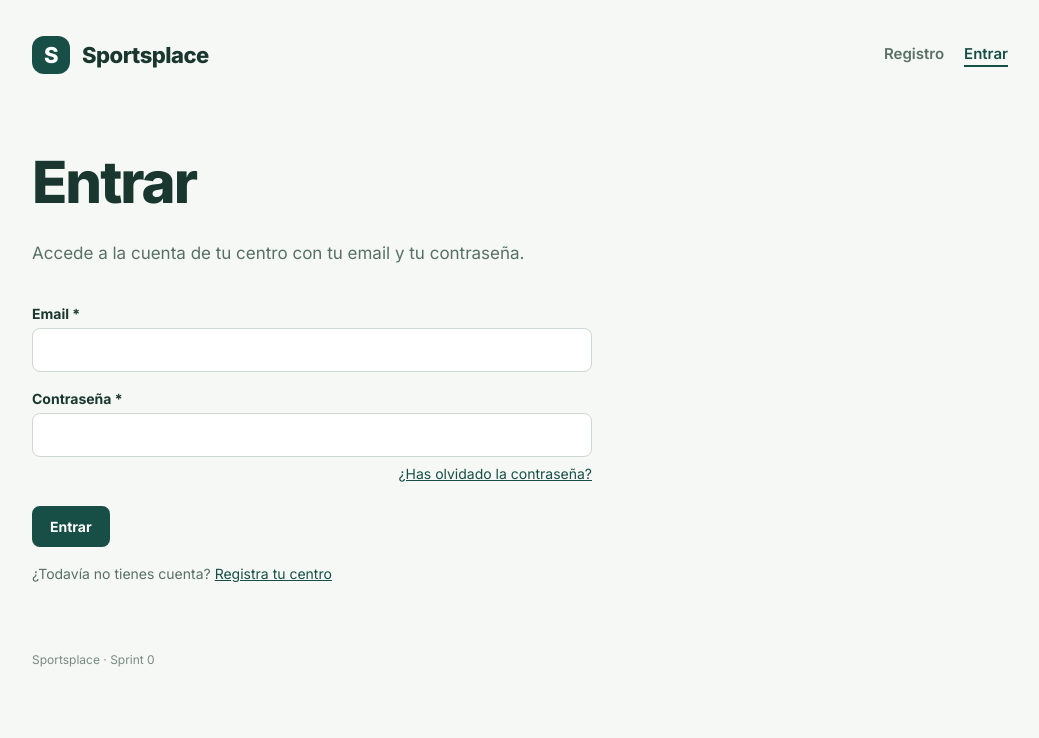
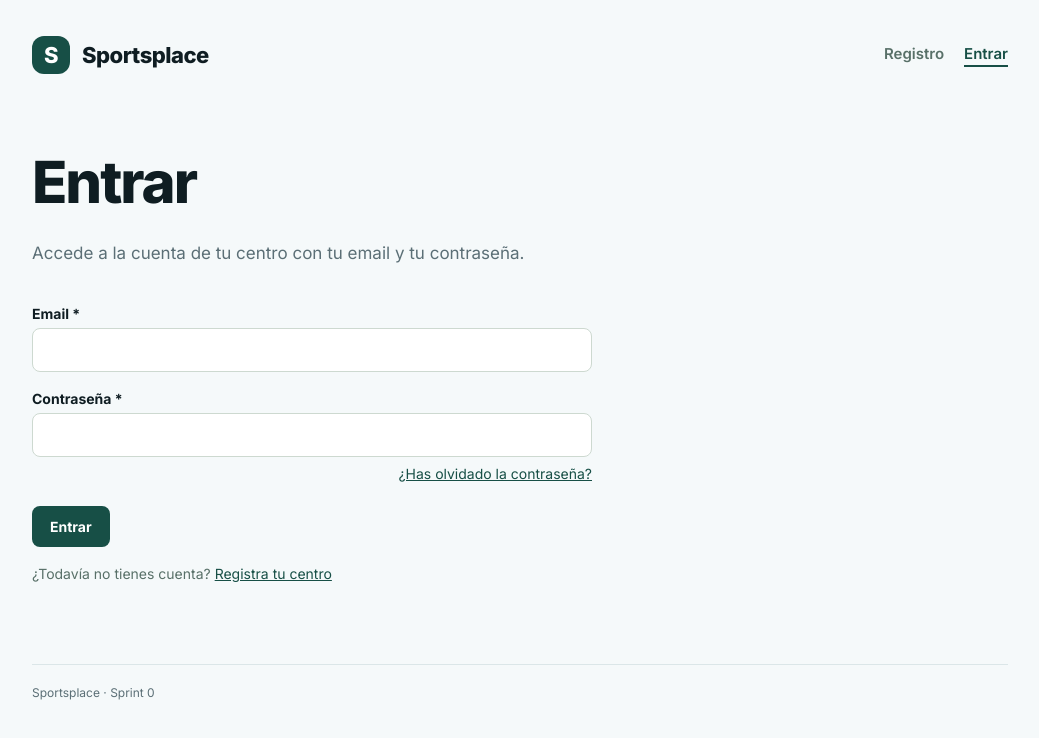
Before and after one commit to UB-ES-A4-2026/sportsplace, a React (Vite) app in the folder frontend/: page /entrar in a window 1280 px wide. Shown: the top 738 px of the page, without its empty margins (120-1159 px from the left). Built offline with nearby package versions, Linux system fonts and the light colour scheme.

Commit message:
Diseño S2: fondo, letra Inter y colores de la portada con las variables de tokens.css

```diff
--- a/frontend/src/styles.css
+++ b/frontend/src/styles.css
@@ -1,7 +1,10 @@
+/* Diseño S2 (#250): colores, letra y sombras salen de las variables de tokens.css. */
+@import './diseno/tokens.css';
+
 :root {
-  font-family: Inter, ui-sans-serif, system-ui, -apple-system, BlinkMacSystemFont, "Segoe UI", sans-serif;
-  color: #19372f;
-  background: #f5f8f4;
+  font-family: var(--s2-letra);
+  color: var(--s2-tinta);
+  background: var(--s2-fondo);
   font-synthesis: none;
   text-rendering: optimizeLegibility;
   -webkit-font-smoothing: antialiased;
@@ -16,25 +19,25 @@ button { font: inherit; }
 .brand { display: flex; align-items: center; gap: 12px; font-size: 22px; font-weight: 750; letter-spacing: -0.5px; }
 .brand-mark { display: grid; place-items: center; width: 38px; height: 38px; border-radius: 12px; color: white; background: #174f46; }
 .intro { max-width: 780px; padding: 76px 0 42px; }
-.eyebrow { margin: 0 0 20px; color: #497465; font-size: 13px; font-weight: 700; letter-spacing: 1.4px; text-transform: uppercase; }
+.eyebrow { margin: 0 0 20px; color: var(--s2-teal-700); font-size: 13px; font-weight: 700; letter-spacing: 1.4px; text-transform: uppercase; }
 h1 { margin: 0; font-size: clamp(36px, 5vw, 58px); line-height: 1.12; letter-spacing: -2px; font-weight: 750; }
-.intro-text { max-width: 650px; margin: 24px 0 0; color: #587068; font-size: 17px; line-height: 1.75; }
-.environment { padding: 28px; border: 1px solid #dfe7df; border-radius: 20px; background: #fff; }
+.intro-text { max-width: 650px; margin: 24px 0 0; color: var(--s2-gris); font-size: 17px; line-height: 1.75; }
+.environment { padding: 28px; border: 1px solid var(--s2-linea); border-radius: var(--s2-radio-l); background: var(--s2-superficie); box-shadow: var(--s2-sombra-2); }
 h2 { margin: 0 0 22px; font-size: 21px; letter-spacing: -0.4px; }
 .status-grid { display: grid; grid-template-columns: repeat(2, minmax(0, 1fr)); gap: 16px; }
-.status-card { padding: 21px; border-radius: 12px; background: #f5f8f4; }
-.card-label { margin: 0 0 13px; color: #6b7c74; font-size: 13px; font-weight: 600; }
+.status-card { padding: 21px; border-radius: var(--s2-radio); background: var(--s2-fondo); }
+.card-label { margin: 0 0 13px; color: var(--s2-gris); font-size: 13px; font-weight: 600; }
 .status { display: flex; align-items: baseline; gap: 9px; margin: 0; font-size: 16px; font-weight: 650; line-height: 1.5; }
 .dot { flex-shrink: 0; width: 8px; height: 8px; border-radius: 50%; background: currentColor; }
 .ready { color: #216344; }
-.checking { color: #7c661f; }
-.error { color: #a13e33; }
-.card-text { margin: 10px 0 0; color: #62766d; font-size: 14px; line-height: 1.6; }
+.checking { color: var(--s2-aviso); }
+.error { color: var(--s2-peligro); }
+.card-text { margin: 10px 0 0; color: var(--s2-gris); font-size: 14px; line-height: 1.6; }
 button { margin-top: 22px; padding: 12px 18px; border: 0; border-radius: 8px; color: #fff; background: #174f46; font-size: 14px; font-weight: 650; cursor: pointer; transition: background 150ms; }
 button:hover { background: #256455; }
 button:focus-visible { outline: 3px solid #b1d9c0; outline-offset: 3px; }
 button:disabled { opacity: 0.65; cursor: wait; }
-footer { padding-top: 28px; color: #7a8b81; font-size: 12px; }
+footer { margin-top: 40px; padding-top: 20px; border-top: 1px solid var(--s2-linea); color: var(--s2-gris); font-size: 12px; }
 
 @media (max-width: 640px) {
   .page { padding: 26px 20px 24px; }
```
